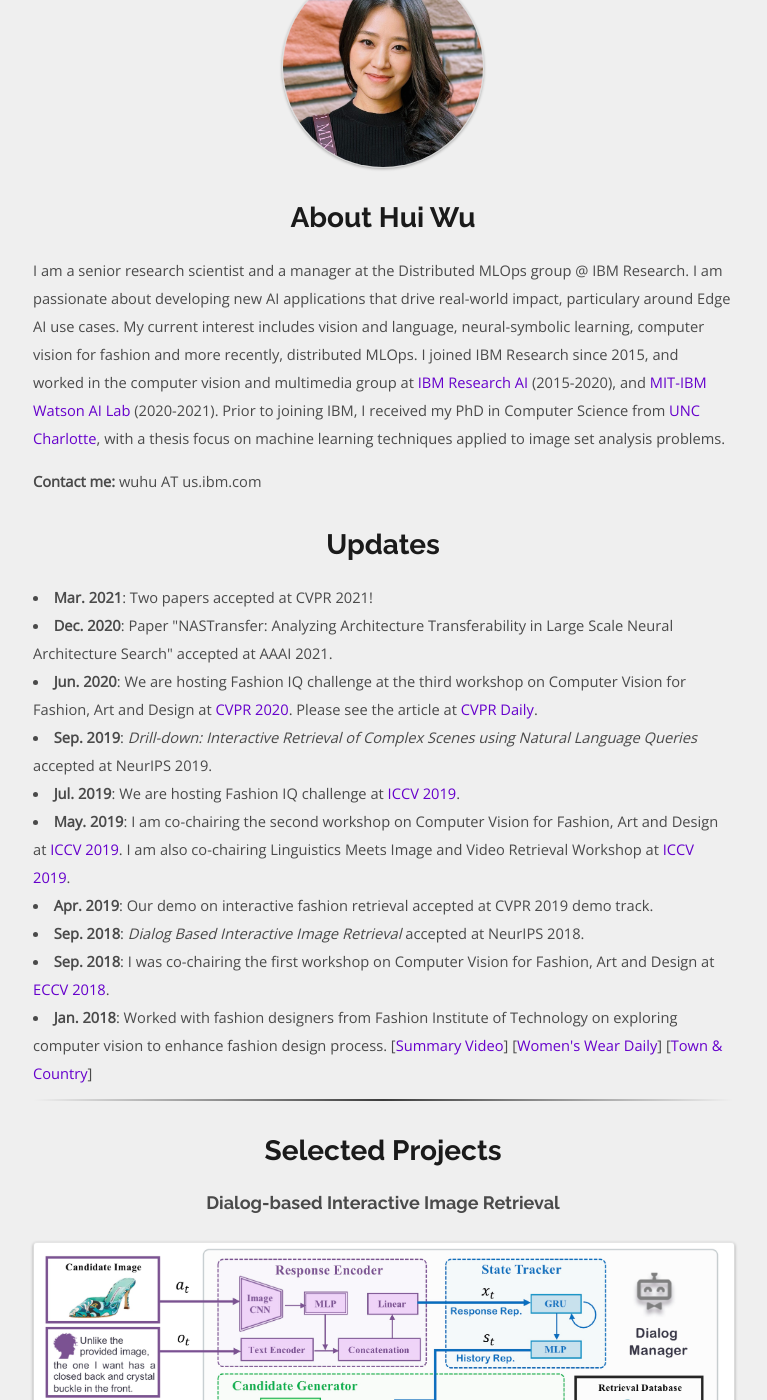
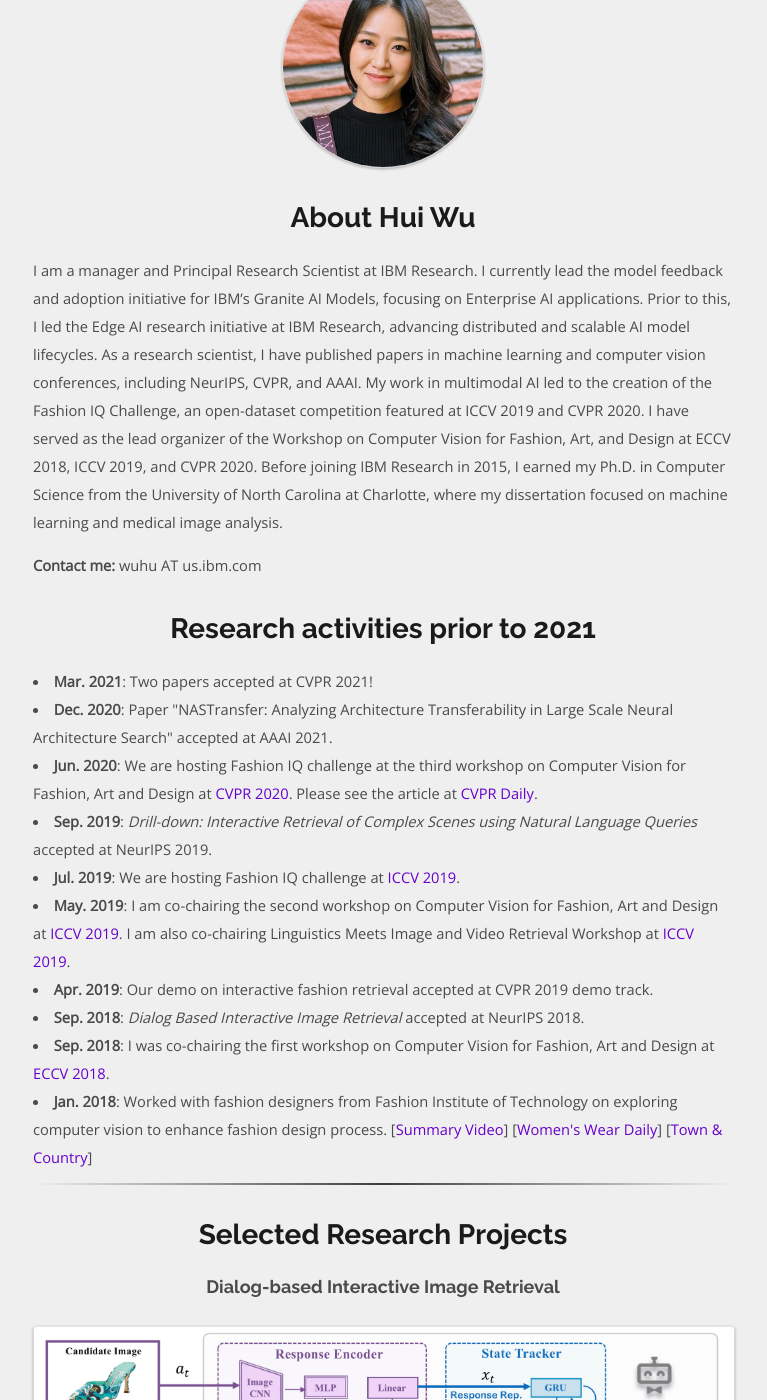
Before and after one commit to spacew/spacew.github.io, a Jekyll site: the page built from index.html, in a window 1280 px wide and 1400 px high, scrolled down 345 px. Shown: the whole window, without its empty margins (257-1024 px from the left). Built offline with Jekyll 4.4.1, drawn with Linux system fonts in a browser that asks for light colours; the list of posts is cut into pages by our own code.

Commit message:
Update index.html

```diff
--- a/index.html
+++ b/index.html
@@ -9,16 +9,14 @@
         <img src="media/huiwu.jpg" alt="Profile Photo" style="height:200px;border-radius:50%;">
         <h1 class="top-text">About Hui Wu</h1>
         <p>
-            I am a senior research scientist and a manager at the Distributed MLOps group @ IBM Research.
-            I am passionate about developing new AI applications that drive real-world impact, particulary around Edge AI use cases.
-            My current interest includes vision and language, neural-symbolic learning, computer vision for fashion and more
-            recently, distributed MLOps.
-            I joined IBM Research since 2015, and worked in the computer vision and multimedia group at
-            <a href=https://www.research.ibm.com/artificial-intelligence/>IBM Research AI</a> (2015-2020), and
-            <a href=https://mitibmwatsonailab.mit.edu/>MIT-IBM Watson AI Lab</a> (2020-2021).
-            Prior to joining IBM, I received my PhD in Computer Science from <a href=https://www.uncc.edu/>UNC Charlotte</a>,
-            with a thesis focus on machine learning
-            techniques applied to image set analysis problems.</p>
+            I am a manager and Principal Research Scientist at IBM Research. I currently lead the model feedback and adoption
+            initiative for IBM’s Granite AI Models, focusing on Enterprise AI applications. Prior to this, I led the Edge AI research initiative
+            at IBM Research, advancing distributed and scalable AI model lifecycles. As a research scientist, I have published papers in
+            machine learning and computer vision conferences, including NeurIPS, CVPR, and AAAI. My work in multimodal AI led to the
+            creation of the Fashion IQ Challenge, an open-dataset competition featured at ICCV 2019 and CVPR 2020. I have served as the lead
+            organizer of the Workshop on Computer Vision for Fashion, Art, and Design at ECCV 2018, ICCV 2019, and CVPR 2020.
+            Before joining IBM Research in 2015, I earned my Ph.D. in Computer Science from the University of North Carolina at Charlotte,
+            where my dissertation focused on machine learning and medical image analysis.</p>
 
         <p><b>Contact me:</b> wuhu AT us.ibm.com</p>
 
@@ -27,7 +25,7 @@
 
 
     <article>
-        <h1 class="top-text">Updates</h1>
+        <h1 class="top-text">Research activities prior to 2021</h1>
          <ul>
              <li>
               <b>Mar. 2021</b>: Two papers accepted at CVPR 2021!
@@ -67,7 +65,7 @@
 
     <div class="divider"></div>
 
-    <h1 class="top-text">Selected Projects</h1>
+    <h1 class="top-text">Selected Research Projects</h1>
 
 <p></p>
 
```
